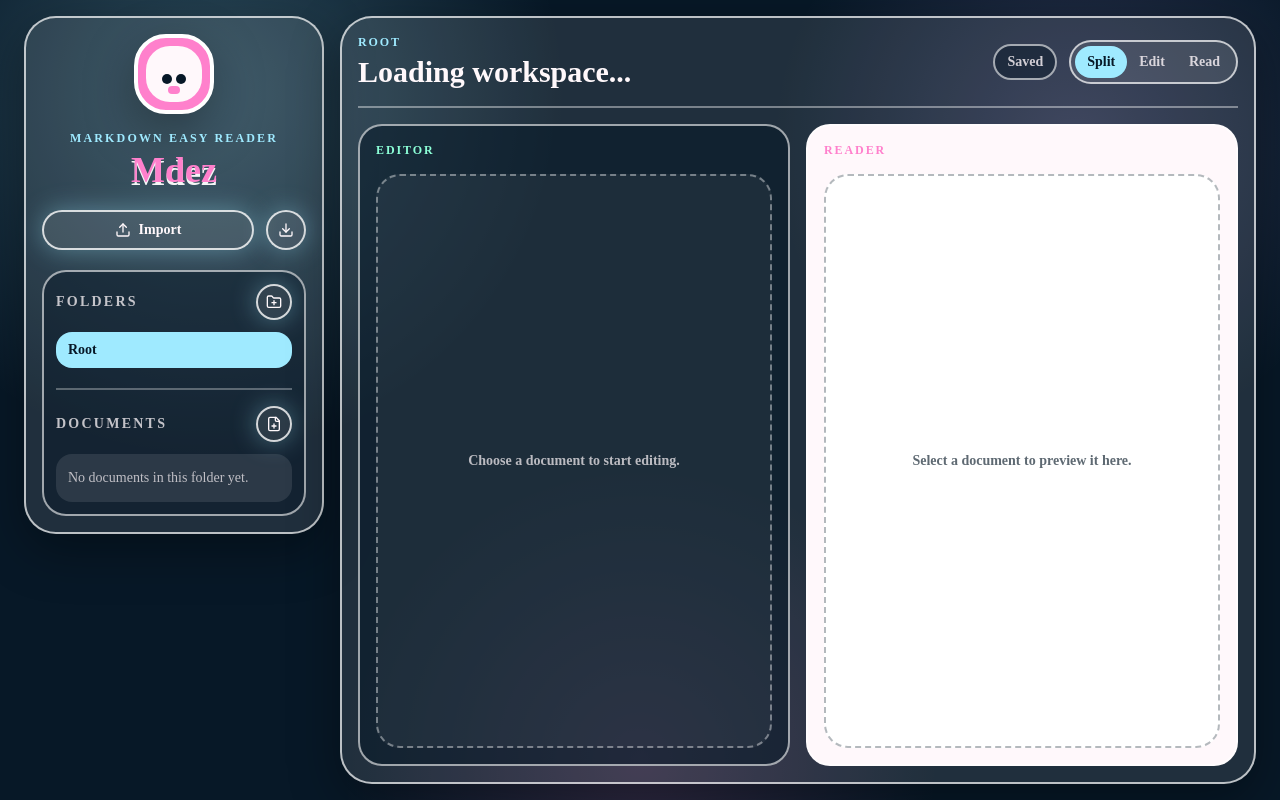
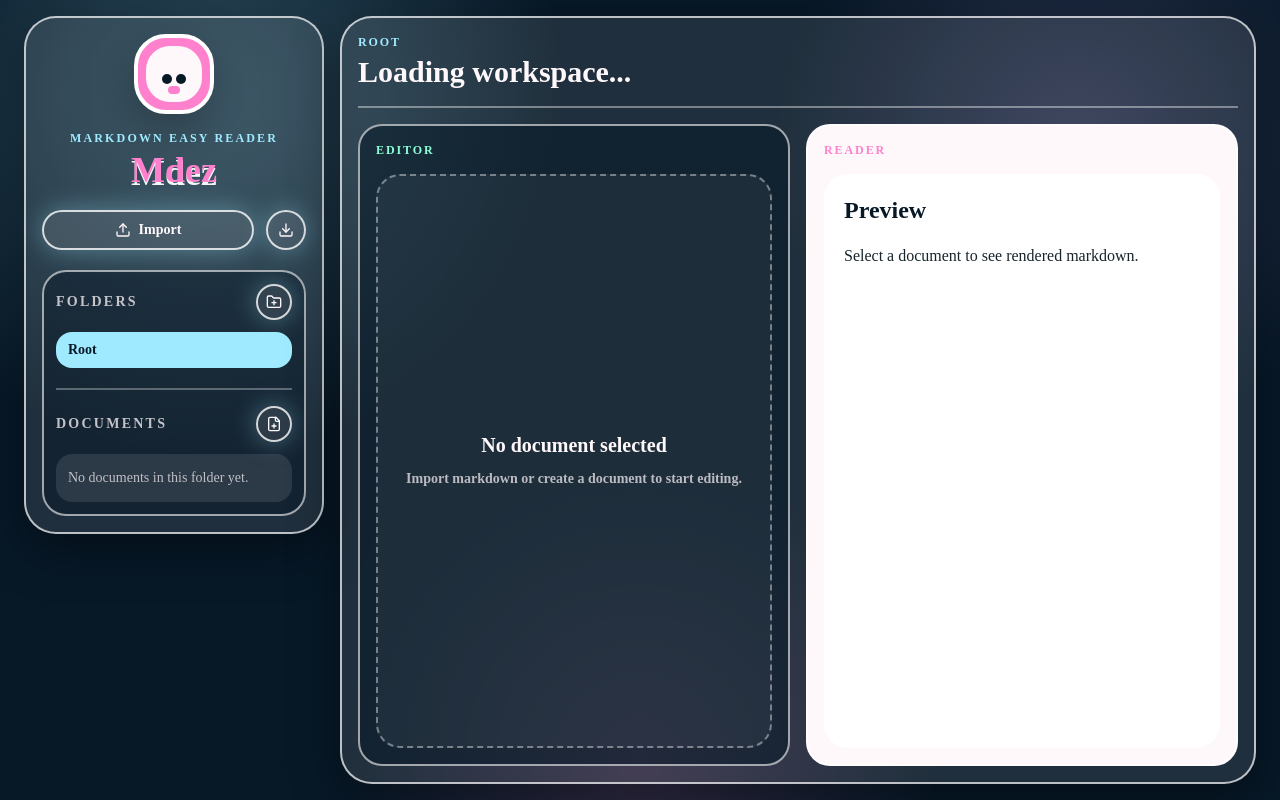
Before and after one commit to ny147/mdez, a Next.js app: page / in a window 1280 px wide. Built offline with nearby package versions, Linux system fonts and the light colour scheme.

Commit message:
feat: add markdown editor and preview

```diff
--- /dev/null
+++ b/src/components/mdez/EditorPane.tsx
@@ -0,0 +1,83 @@
+"use client";
+
+import CodeMirror from "@uiw/react-codemirror";
+import { markdown } from "@codemirror/lang-markdown";
+import { oneDark } from "@codemirror/theme-one-dark";
+
+import type { Document, SaveStatus, ViewMode } from "@/types/content";
+import { SegmentedControl } from "@/components/ui/SegmentedControl";
+
+const viewOptions: { value: ViewMode; label: string }[] = [
+  { value: "split", label: "Split" },
+  { value: "editor", label: "Edit" },
+  { value: "preview", label: "Read" }
+];
+
+type EditorPaneProps = {
+  document: Document | null;
+  body: string;
+  saveStatus: SaveStatus;
+  viewMode: ViewMode;
+  onViewModeChange: (viewMode: ViewMode) => void;
+  onBodyChange: (body: string) => void;
+  onRename: (title: string) => void;
+};
+
+export function EditorPane({
+  document,
+  body,
+  saveStatus,
+  viewMode,
+  onViewModeChange,
+  onBodyChange,
+  onRename
+}: EditorPaneProps) {
+  if (!document) {
+    return (
+      <article className="flex min-h-[24rem] h-full flex-col rounded-3xl border-2 border-white/60 bg-abyss/55 p-4">
+        <p className="text-xs font-black uppercase tracking-[0.16em] text-mint">Editor</p>
+        <div className="mt-4 flex flex-1 items-center justify-center rounded-[1.5rem] border-2 border-dashed border-white/40 bg-white/5 p-6 text-center">
+          <div className="max-w-sm">
+            <h3 className="text-xl font-black text-cream">No document selected</h3>
+            <p className="mt-2 text-sm font-semibold leading-6 text-cream/70">
+              Import markdown or create a document to start editing.
+            </p>
+          </div>
+        </div>
+      </article>
+    );
+  }
+
+  return (
+    <article className="flex min-h-[24rem] h-full min-w-0 flex-col rounded-3xl border-2 border-white/60 bg-abyss/55 p-4">
+      <div className="flex flex-col gap-3 md:flex-row md:items-end md:justify-between">
+        <label className="min-w-0 flex-1">
+          <span className="text-xs font-black uppercase tracking-[0.16em] text-mint">Document title</span>
+          <input
+            value={document.title}
+            onChange={(event) => onRename(event.target.value)}
+            className="mt-2 w-full min-w-0 rounded-2xl border-2 border-white/60 bg-white/10 px-4 py-3 text-xl font-black text-cream outline-none transition placeholder:text-cream/45 focus:border-ice"
+          />
+        </label>
+        <div className="flex flex-wrap items-center gap-3">
+          <p className="rounded-full border-2 border-white/60 bg-abyss/45 px-3 py-1.5 text-sm font-bold text-cream/80">{saveStatus}</p>
+          <div className="hidden lg:block">
+            <SegmentedControl label="Workspace view" value={viewMode} options={viewOptions} onChange={onViewModeChange} />
+          </div>
+        </div>
+      </div>
+
+      <div className="mt-4 min-h-0 flex-1 overflow-hidden rounded-[1.5rem] border-2 border-white/50 bg-[#282c34]">
+        <CodeMirror
+          value={body}
+          height="100%"
+          minHeight="60vh"
+          extensions={[markdown()]}
+          theme={oneDark}
+          basicSetup={{ lineNumbers: true, foldGutter: true }}
+          onChange={onBodyChange}
+        />
+      </div>
+    </article>
+  );
+}
--- a/src/components/mdez/MdezWorkspace.tsx
+++ b/src/components/mdez/MdezWorkspace.tsx
@@ -1,6 +1,6 @@
 "use client";
 
-import { useEffect, useMemo, useState } from "react";
+import { useEffect, useMemo, useRef, useState } from "react";
 
 import { folderHasContent } from "@/lib/tree";
 import {
@@ -12,14 +12,17 @@ import {
   listContent,
   moveDocument,
   renameDocument,
-  renameFolder
+  renameFolder,
+  updateDocumentBody
 } from "@/lib/repository";
 import type { Document, Folder, MobileTab, SaveStatus, ViewMode } from "@/types/content";
+import { EditorPane } from "@/components/mdez/EditorPane";
 import { ImportDialog } from "@/components/mdez/ImportDialog";
+import { PreviewPane } from "@/components/mdez/PreviewPane";
 import { Sidebar } from "@/components/mdez/Sidebar";
 import { SegmentedControl } from "@/components/ui/SegmentedControl";
 
-const viewOptions: { value: ViewMode; label: string }[] = [
+const readerViewOptions: { value: ViewMode; label: string }[] = [
   { value: "split", label: "Split" },
   { value: "editor", label: "Edit" },
   { value: "preview", label: "Read" }
@@ -62,9 +65,11 @@ export function MdezWorkspace() {
   const [isImportOpen, setIsImportOpen] = useState(false);
   const [viewMode, setViewMode] = useState<ViewMode>("split");
   const [mobileTab, setMobileTab] = useState<MobileTab>("files");
-  const [saveStatus] = useState<SaveStatus>("Saved");
+  const [saveStatus, setSaveStatus] = useState<SaveStatus>("Saved");
+  const [draftBody, setDraftBody] = useState("");
   const [error, setError] = useState<string | null>(null);
   const [isReady, setIsReady] = useState(false);
+  const saveVersionRef = useRef(0);
 
   useEffect(() => {
     let alive = true;
@@ -104,6 +109,41 @@ export function MdezWorkspace() {
   );
 
   const selectedFolder = folders.find((folder) => folder.id === selectedFolderId) ?? null;
+
+  useEffect(() => {
+    saveVersionRef.current += 1;
+    setDraftBody(selectedDocument?.body ?? "");
+    setSaveStatus("Saved");
+  }, [selectedDocument?.id, selectedDocument?.body]);
+
+  useEffect(() => {
+    if (!selectedDocument || draftBody === selectedDocument.body) {
+      return;
+    }
+
+    const documentId = selectedDocument.id;
+    const saveVersion = (saveVersionRef.current += 1);
+
+    setSaveStatus("Unsaved");
+    const timeout = window.setTimeout(() => {
+      setSaveStatus("Saving...");
+      updateDocumentBody(documentId, draftBody)
+        .then((updated) => {
+          setDocuments((current) => current.map((document) => (document.id === updated.id ? updated : document)));
+          if (saveVersion === saveVersionRef.current) {
+            setSaveStatus("Saved");
+          }
+        })
+        .catch(() => {
+          if (saveVersion === saveVersionRef.current) {
+            setSaveStatus("Unsaved");
+            setError("Mdez could not save this document. Your current text remains visible in the editor.");
+          }
+        });
+    }, 650);
+
+    return () => window.clearTimeout(timeout);
+  }, [draftBody, selectedDocument]);
 
   const showEditor = viewMode === "split" || viewMode === "editor";
   const showReader = viewMode === "split" || viewMode === "preview";
@@ -383,48 +423,37 @@ export function MdezWorkspace() {
                     {selectedDocument?.title ?? (isReady ? "No document selected" : "Loading workspace...")}
                   </h2>
                 </div>
-                <div className="flex flex-wrap items-center gap-3">
-                  <p className="rounded-full border-2 border-white/60 bg-abyss/45 px-3 py-1.5 text-sm font-bold text-cream/80">{saveStatus}</p>
+                {!showEditor ? (
                   <div className="hidden lg:block">
-                    <SegmentedControl label="Workspace view" value={viewMode} options={viewOptions} onChange={setViewMode} />
+                    <SegmentedControl label="Workspace view" value={viewMode} options={readerViewOptions} onChange={setViewMode} />
                   </div>
-                </div>
+                ) : null}
               </div>
 
               <div className={`grid min-h-0 flex-1 gap-4 ${contentGridColumns}`}>
-                <article
-                  className={`min-h-[24rem] rounded-3xl border-2 border-white/60 bg-abyss/55 p-4 ${
-                    mobileTab === "edit" ? "block" : "hidden"
-                  } ${showEditor ? "lg:block" : "lg:hidden"}`}
+                <div
+                  className={`min-h-[24rem] min-w-0 ${mobileTab === "edit" ? "block" : "hidden"} ${
+                    showEditor ? "lg:block" : "lg:hidden"
+                  }`}
                 >
-                  <div className="flex h-full flex-col">
-                    <p className="text-xs font-black uppercase tracking-[0.16em] text-mint">Editor</p>
-                    <div className="mt-4 flex flex-1 items-center justify-center rounded-[1.5rem] border-2 border-dashed border-white/40 bg-white/5 p-6 text-center">
-                      <p className="max-w-sm text-sm font-semibold leading-6 text-cream/70">
-                        {selectedDocument
-                          ? "Editor placeholder. Markdown editing arrives in the next task."
-                          : "Choose a document to start editing."}
-                      </p>
-                    </div>
-                  </div>
-                </article>
+                  <EditorPane
+                    document={selectedDocument}
+                    body={draftBody}
+                    saveStatus={saveStatus}
+                    viewMode={viewMode}
+                    onViewModeChange={setViewMode}
+                    onBodyChange={setDraftBody}
+                    onRename={(title) => selectedDocument && void handleRenameDocument(selectedDocument.id, title)}
+                  />
+                </div>
 
-                <article
-                  className={`min-h-[24rem] rounded-3xl border-2 border-white/60 bg-cream p-4 text-abyss ${
-                    mobileTab === "read" ? "block" : "hidden"
-                  } ${showReader ? "lg:block" : "lg:hidden"}`}
+                <div
+                  className={`min-h-[24rem] min-w-0 ${mobileTab === "read" ? "block" : "hidden"} ${
+                    showReader ? "lg:block" : "lg:hidden"
+                  }`}
                 >
-                  <div className="flex h-full flex-col">
-                    <p className="text-xs font-black uppercase tracking-[0.16em] text-bubble">Reader</p>
-                    <div className="mt-4 flex flex-1 items-center justify-center rounded-[1.5rem] border-2 border-dashed border-abyss/30 bg-white p-6 text-center">
-                      <p className="max-w-sm text-sm font-semibold leading-6 text-abyss/65">
-                        {selectedDocument
-                          ? "Reader placeholder. Rendered markdown preview arrives in the next task."
-                          : "Select a document to preview it here."}
-                      </p>
-                    </div>
-                  </div>
-                </article>
+                  <PreviewPane document={selectedDocument} body={draftBody} previewOnly={viewMode === "preview"} />
+                </div>
               </div>
             </div>
           </section>
--- /dev/null
+++ b/src/components/mdez/PreviewPane.tsx
@@ -0,0 +1,35 @@
+"use client";
+
+import "highlight.js/styles/github.css";
+
+import ReactMarkdown from "react-markdown";
+import rehypeHighlight from "rehype-highlight";
+import remarkGfm from "remark-gfm";
+
+import type { Document } from "@/types/content";
+
+type PreviewPaneProps = {
+  document: Document | null;
+  body: string;
+  previewOnly: boolean;
+};
+
+export function PreviewPane({ document, body, previewOnly }: PreviewPaneProps) {
+  return (
+    <article className="flex min-h-[24rem] h-full min-w-0 flex-col rounded-3xl border-2 border-white/60 bg-cream p-4 text-abyss">
+      <p className="text-xs font-black uppercase tracking-[0.16em] text-bubble">Reader</p>
+      <div className={`mt-4 min-h-0 flex-1 overflow-auto rounded-[1.5rem] bg-white p-5 ${previewOnly ? "mx-auto w-full max-w-[720px]" : ""}`}>
+        <h3 className="mb-4 break-words text-2xl font-black text-abyss">{document?.title ?? "Preview"}</h3>
+        <div className="markdown-preview min-w-0">
+          {document ? (
+            <ReactMarkdown remarkPlugins={[remarkGfm]} rehypePlugins={[rehypeHighlight]}>
+              {body}
+            </ReactMarkdown>
+          ) : (
+            <p>Select a document to see rendered markdown.</p>
+          )}
+        </div>
+      </div>
+    </article>
+  );
+}
```
